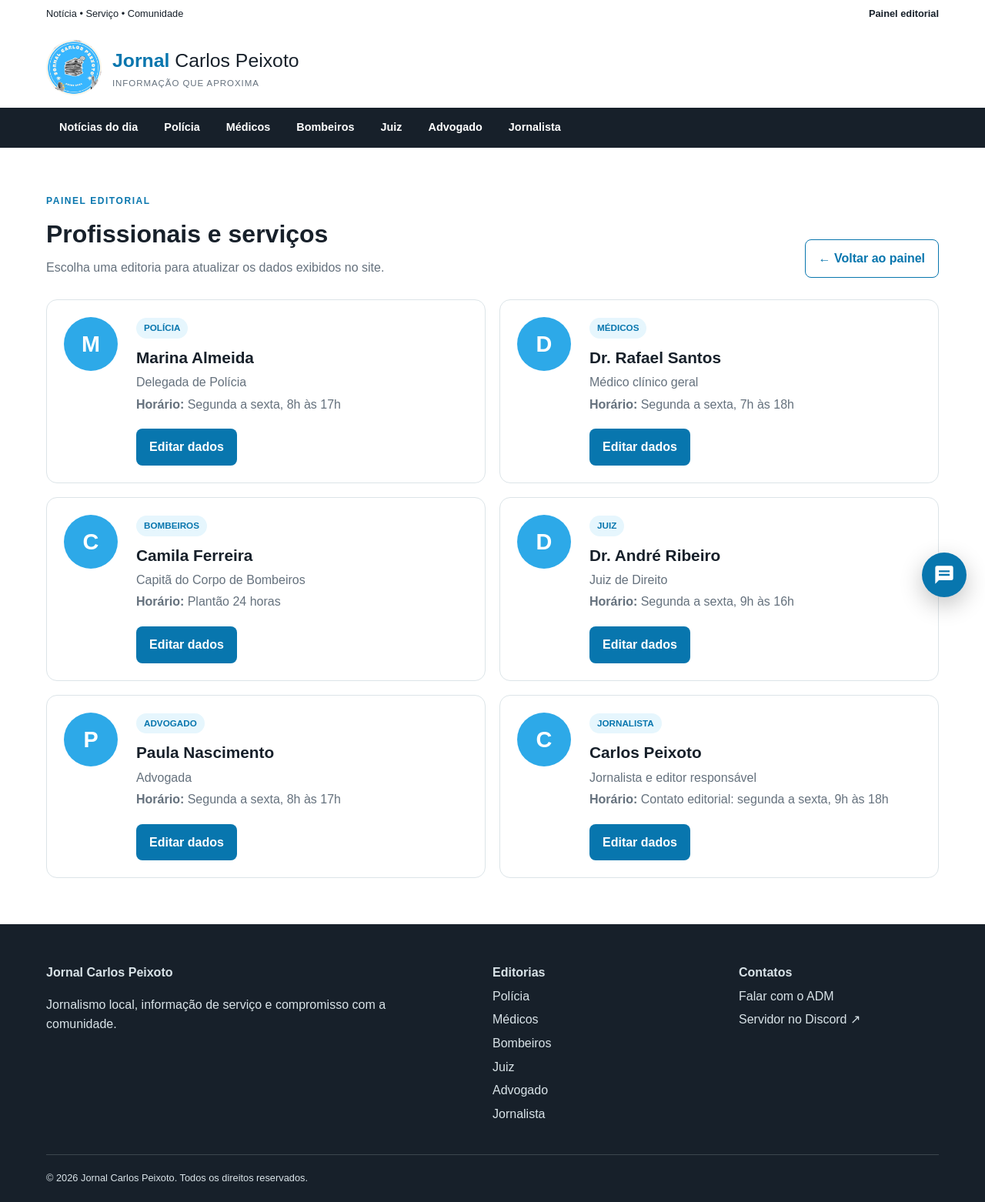
After one commit to baianaoo105/CarlosPeixoto, a Flask app: page /admin/profissionais in a window 1280 px wide. The commit adds this page. Shown: the whole page at 77% size. Run offline with Flask 3, Linux system fonts and the light colour scheme; the visitor is signed in with stand-in values (Sample User, id 1); data comes from the database, SQL or seed files in the repository; some libraries are stand-ins or nearby versions.

Commit message:
CarlosPeixoto2.0

```diff
--- a/app.py
+++ b/app.py
@@ -341,6 +341,66 @@ def admin_conversations():
     return render_template("admin/conversations.html", conversations=conversations)
 
 
+@app.route("/admin/profissionais")
+@admin_required
+def admin_professionals():
+    professionals = db.session.execute(db.select(Professional)).scalars().all()
+    professional_by_category = {item.category: item for item in professionals}
+    ordered_professionals = [
+        professional_by_category[name]
+        for name in CATEGORIES
+        if name in professional_by_category
+    ]
+    return render_template(
+        "admin/professionals.html", professionals=ordered_professionals
+    )
+
+
+@app.route("/admin/profissional/<int:professional_id>/editar", methods=["GET", "POST"])
+@admin_required
+def admin_professional_edit(professional_id):
+    professional = db.get_or_404(Professional, professional_id)
+    if request.method == "POST":
+        name = request.form.get("name", "").strip()
+        role = request.form.get("role", "").strip()
+        address = request.form.get("address", "").strip()
+        hours = request.form.get("hours", "").strip()
+        age_text = request.form.get("age", "").strip()
+        section_lines = [
+            line.strip()
+            for line in request.form.get("sections", "").splitlines()
+            if line.strip()
+        ]
+
+        try:
+            age = int(age_text)
+        except ValueError:
+            age = 0
+
+        if not name or not role or not hours or not section_lines:
+            flash("Preencha nome, função, horário e pelo menos um serviço.", "error")
+        elif not 18 <= age <= 120:
+            flash("Informe uma idade válida entre 18 e 120 anos.", "error")
+        elif len(name) > 120 or len(role) > 150 or len(address) > 250 or len(hours) > 250:
+            flash("Um dos campos ultrapassa o limite permitido.", "error")
+        elif any(len(section) > 180 for section in section_lines):
+            flash("Cada informação ou serviço deve ter no máximo 180 caracteres.", "error")
+        else:
+            professional.name = name
+            professional.age = age
+            professional.role = role
+            professional.address = address or None
+            professional.hours = hours
+            professional.sections = "|".join(section_lines)
+            db.session.commit()
+            flash(f"Perfil de {professional.category} atualizado.", "success")
+            return redirect(url_for("admin_professionals"))
+
+    return render_template(
+        "admin/professional_form.html", professional=professional
+    )
+
+
 @app.route("/admin/conversa/<conversation_id>", methods=["GET", "POST"])
 @admin_required
 def admin_conversation(conversation_id):
--- a/static/css/admin.css
+++ b/static/css/admin.css
@@ -97,3 +97,57 @@
     grid-row: 1;
   }
 }
+
+.professional-admin-grid {
+  display: grid;
+  grid-template-columns: repeat(2, minmax(0, 1fr));
+  gap: 18px;
+}
+
+.professional-admin-card {
+  display: grid;
+  grid-template-columns: 76px 1fr;
+  gap: 18px;
+  padding: 22px;
+  border: 1px solid var(--line);
+  border-radius: 14px;
+  background: #fff;
+}
+
+.professional-admin-avatar {
+  display: grid;
+  place-items: center;
+  width: 70px;
+  height: 70px;
+  border-radius: 50%;
+  background: var(--blue);
+  color: #fff;
+  font-size: 1.8rem;
+  font-weight: bold;
+}
+
+.professional-admin-card h2 {
+  margin: 8px 0 2px;
+  font-size: 1.3rem;
+}
+
+.professional-admin-card p {
+  margin: 3px 0;
+  color: var(--muted);
+}
+
+@media (max-width: 760px) {
+  .professional-admin-grid {
+    grid-template-columns: 1fr;
+  }
+
+  .professional-admin-card {
+    grid-template-columns: 60px 1fr;
+    padding: 17px;
+  }
+
+  .professional-admin-avatar {
+    width: 56px;
+    height: 56px;
+  }
+}
--- a/templates/admin/dashboard.html
+++ b/templates/admin/dashboard.html
@@ -10,6 +10,7 @@
     </div>
     <div>
       <a class="button" href="{{ url_for('admin_news_create') }}">+ Nova notícia</a>
+      <a class="button" href="{{ url_for('admin_professionals') }}">Profissionais</a>
       <a class="button" href="{{ url_for('admin_conversations') }}">Mensagens{% if unread_messages %} ({{ unread_messages }}){% endif %}</a>
       <a class="button ghost" href="{{ url_for('admin_logout') }}">Sair</a>
     </div>
--- /dev/null
+++ b/templates/admin/professionals.html
@@ -0,0 +1,31 @@
+{% extends 'base.html' %}
+{% block title %}Profissionais — Painel editorial{% endblock %}
+{% block content %}
+<section class="section container">
+  <div class="section-title">
+    <div>
+      <p class="eyebrow">Painel editorial</p>
+      <h1>Profissionais e serviços</h1>
+      <p class="dashboard-intro">Escolha uma editoria para atualizar os dados exibidos no site.</p>
+    </div>
+    <a class="button ghost" href="{{ url_for('admin_dashboard') }}">← Voltar ao painel</a>
+  </div>
+
+  <div class="professional-admin-grid">
+    {% for professional in professionals %}
+    <article class="professional-admin-card">
+      <div class="professional-admin-avatar">{{ professional.name[0] }}</div>
+      <div>
+        <span class="tag">{{ professional.category }}</span>
+        <h2>{{ professional.name }}</h2>
+        <p>{{ professional.role }}</p>
+        <p><strong>Horário:</strong> {{ professional.hours }}</p>
+        <a class="button" href="{{ url_for('admin_professional_edit', professional_id=professional.id) }}">Editar dados</a>
+      </div>
+    </article>
+    {% else %}
+    <p>Nenhum profissional cadastrado.</p>
+    {% endfor %}
+  </div>
+</section>
+{% endblock %}
```
Also changed, not shown: templates/admin/professional_form.html (added, +34 -0 lines), README.md, 1 other file.
